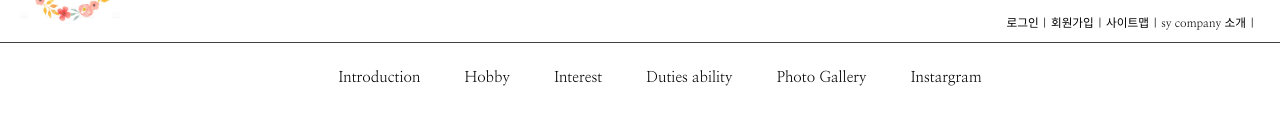
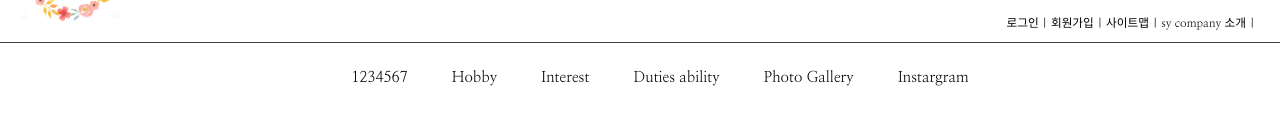
Before and after one commit to dpvmsthdud/soyoung, a plain HTML site: page index.html in a window 1280 px wide. Shown: the part 130-261 px from the top of the page. Drawn offline with Linux system fonts and the light colour scheme.

Commit message:
Introduction

```diff
--- a/index.html
+++ b/index.html
@@ -192,7 +192,7 @@
 
 		<nav>
 			<ul id="main_menu">
- 			 <li><a href="intro.html">Introduction</a></li>
+ 			 <li><a href="intro.html">1234567</a></li>
  			 <li><a href="hobby.html">Hobby</a></li>
  			 <li><a href="interest.html">Interest</a></li>
  			 <li><a href="rela.html">Duties ability</a></li>
```
